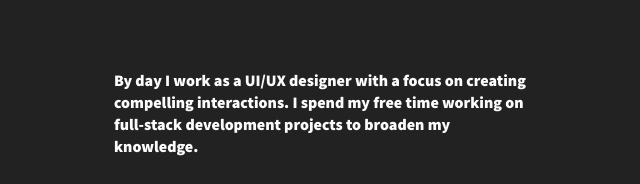
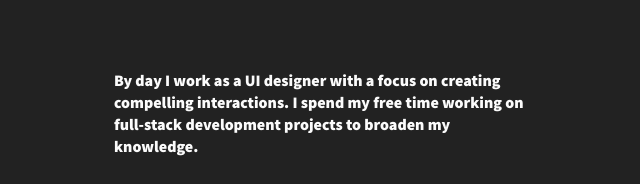
Before and after one commit to RobTF9/robtf9-portfolio, a Gatsby site: page /about in a window 1280 px wide. Shown: the part 211-395 px from the top of the page, 531-1171 px from the left. Built offline with nearby package versions, Linux system fonts and the light colour scheme; Gatsby itself is replaced by a stand-in of ours.

Commit message:
Final push up before spell check.

```diff
--- a/gatsby-config.js
+++ b/gatsby-config.js
@@ -45,7 +45,7 @@ module.exports = {
         background_color: `#222222`,
         theme_color: `#222222`,
         display: `minimal-ui`,
-        icon: `src/images/gatsby-icon.png`,
+        icon: `src/images/favicon.jpg`,
       },
     },
     {
--- a/src/pages/about.js
+++ b/src/pages/about.js
@@ -24,9 +24,9 @@ const About = () => {
       <AboutContainer style={animation}>
         <p>
           <strong>
-            By day I work as a UI/UX designer with a focus on creating
-            compelling interactions. I spend my free time working on full-stack
-            development projects to broaden my knowledge.
+            By day I work as a UI designer with a focus on creating compelling
+            interactions. I spend my free time working on full-stack development
+            projects to broaden my knowledge.
           </strong>
         </p>
         <p>
```
Also changed, not shown: src/images/favicon.jpg (added), src/images/gatsby-astronaut.png (deleted), src/images/gatsby-icon.png (deleted), src/images/maibee.png (deleted), src/images/osborne-clarke.png (deleted), src/images/panasonic.png (deleted), src/images/rac.png (deleted).
